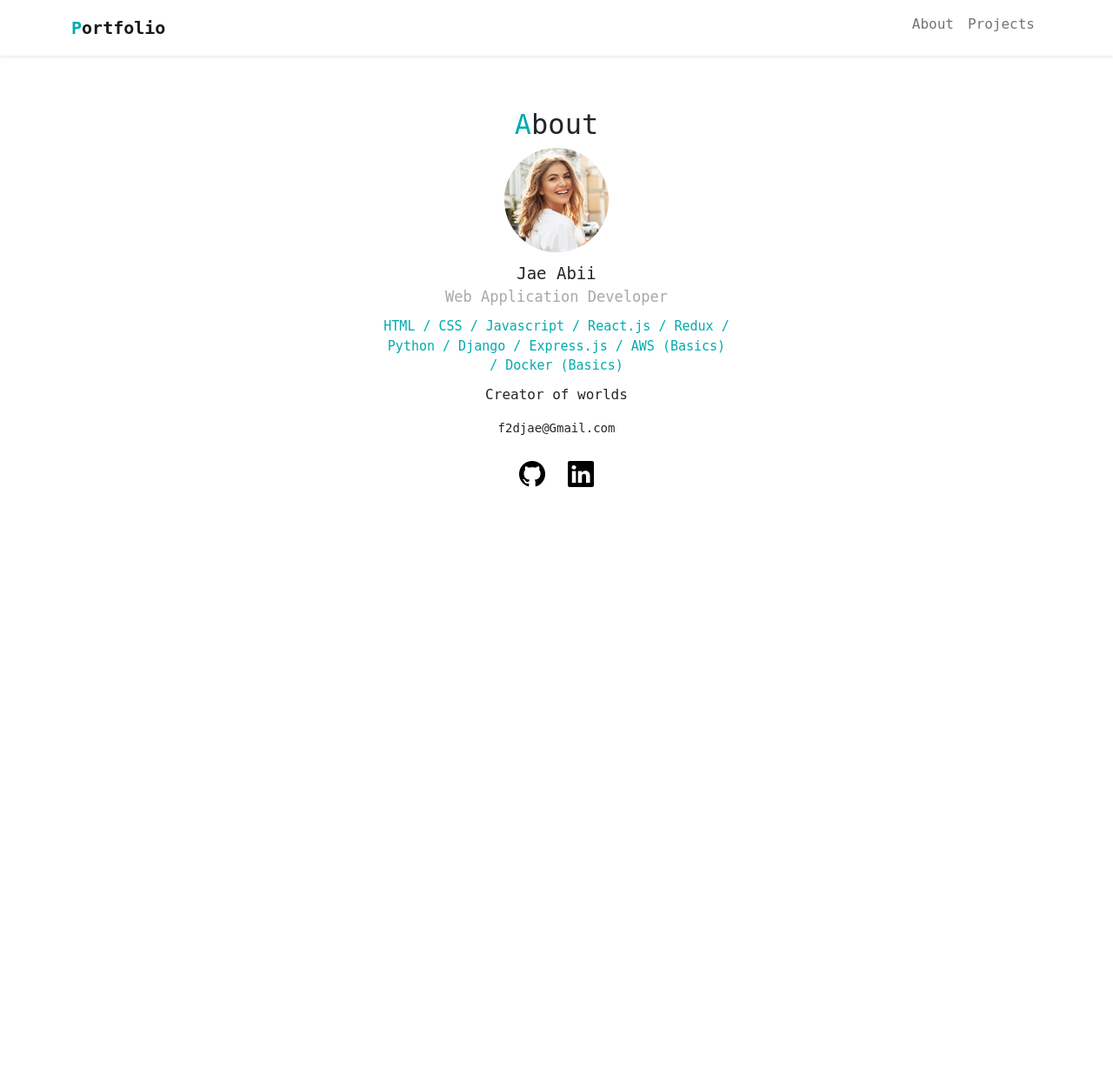
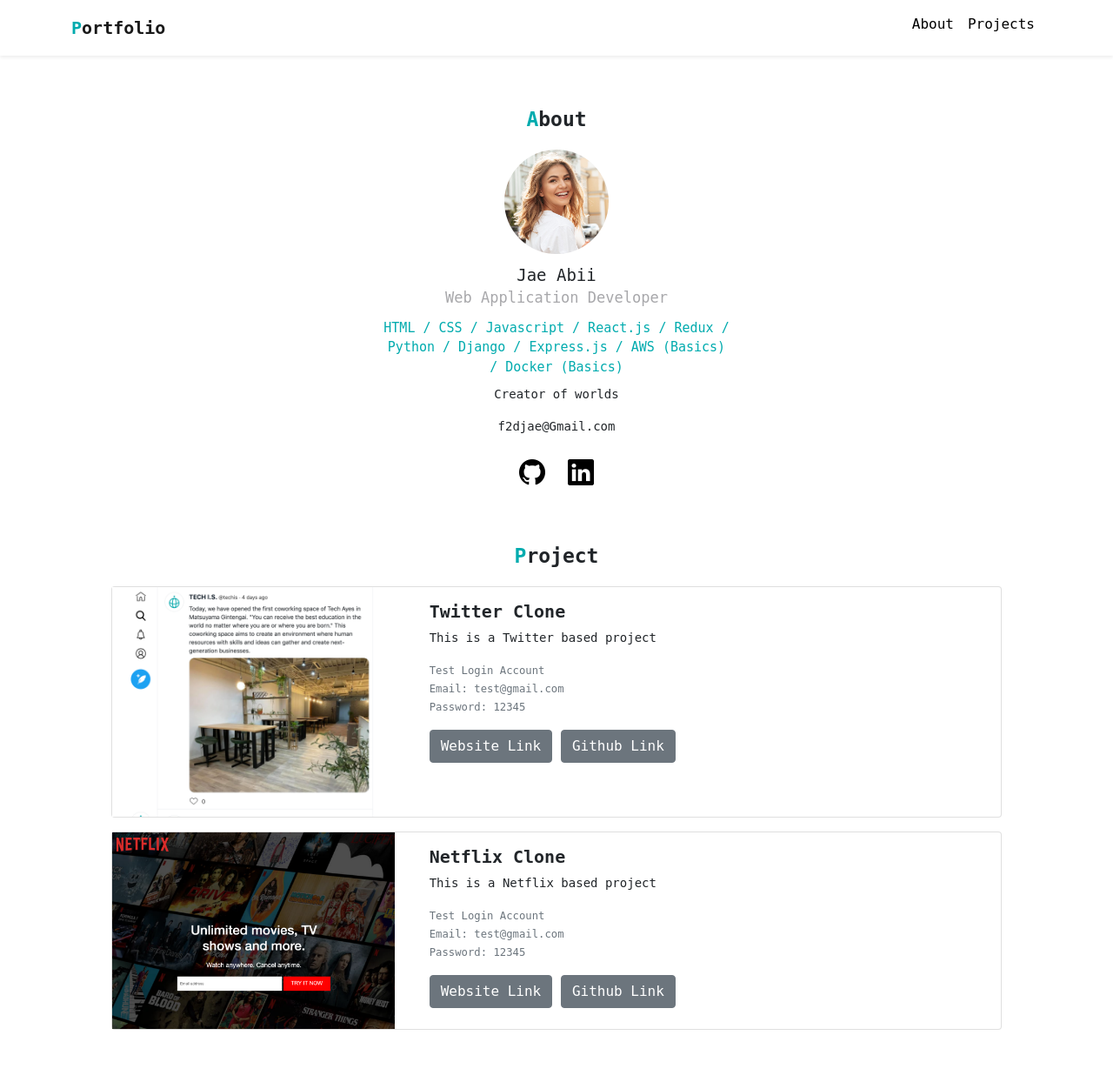
Before and after one commit to F2DJae/portfolio, a PHP site: page / in a window 1280 px wide. Shown: the whole page at 87% size. Before the commit the page ends 560 px from the top, so only its background shows below. Run offline with PHP 8.4, Linux system fonts and the light colour scheme; some libraries are stand-ins or nearby versions.

Commit message:
created project section

```diff
--- a/index.html
+++ b/index.html
@@ -50,6 +50,58 @@
         <a href="#"><i class="bi bi-github"></i></a>
         <a href="#"><i class="bi bi-linkedin ms-2"></i></a>
     </div>
+</div>
+
+<div id="project">
+  <h2><span class="font-primary">P</span>roject</h2>
+
+    <div class="card mb-3">
+  <div class="row">
+    <div class="col-md-4">
+      <img src="img/project-twitter.png" alt="Twitter Project">
+    </div>
+    <div class="col-md-8">
+      <div class="card-body">
+        <h5 class="card-title">Twitter Clone</h5>
+        <p class="card-text">This is a Twitter based project</p>
+        <p class="card-text"><small class="text-muted">
+            Test Login Account <br>
+            Email: test@gmail.com <br>
+            Password: 12345
+        </small></p>
+        <a href="#" target="_blank" class="btn btn-secondary">Website Link</a>
+        <a href="#" target="_blank" class="btn btn-secondary">Github Link</a>
+
+      </div>
+    </div>
+   </div>
+  </div>
+
+
+
+    <div class="card mb-3">
+  <div class="row">
+    <div class="col-md-4">
+      <img src="img/project-netflix.png" alt="Netflix Project">
+    </div>
+    <div class="col-md-8">
+      <div class="card-body">
+        <h5 class="card-title">Netflix Clone</h5>
+        <p class="card-text">This is a Netflix based project</p>
+        <p class="card-text"><small class="text-muted">
+            Test Login Account <br>
+            Email: test@gmail.com <br>
+            Password: 12345
+        </small></p>
+        <a href="#" target="_blank" class="btn btn-secondary">Website Link</a>
+        <a href="#" target="_blank" class="btn btn-secondary">Github Link</a>
+      </div>
+      </div>
+    </div>
+  </div>
+</div>
+
+
     <script
       src="https://cdn.jsdelivr.net/npm/bootstrap@5.1.3/dist/js/bootstrap.bundle.min.js"
       integrity="sha384-ka7Sk0Gln4gmtz2MlQnikT1wXgYsOg+OMhuP+IlRH9sENBO0LRn5q+8nbTov4+1p"
--- a/style.css
+++ b/style.css
@@ -16,6 +16,19 @@
   font-weight: bold;
 }
 
+p {
+  font-size: 14px;
+}
+
+h2 {
+  font-weight: bold;
+  font-size: 23px;
+  margin-bottom: 20px;
+}
+
+a.font-black {
+  color: #000 !important;
+}
 /*********
 
 About
@@ -63,3 +76,26 @@
 #about .icons a {
   color: #000;
 }
+
+/*********
+
+Project
+
+**********/
+
+#project {
+  margin: 60px auto;
+  width: 80%;
+}
+
+#project h2 {
+  text-align: center;
+}
+
+#project .card img {
+  width: 100%;
+}
+
+#project .card-title {
+  font-weight: bold;
+}
```
